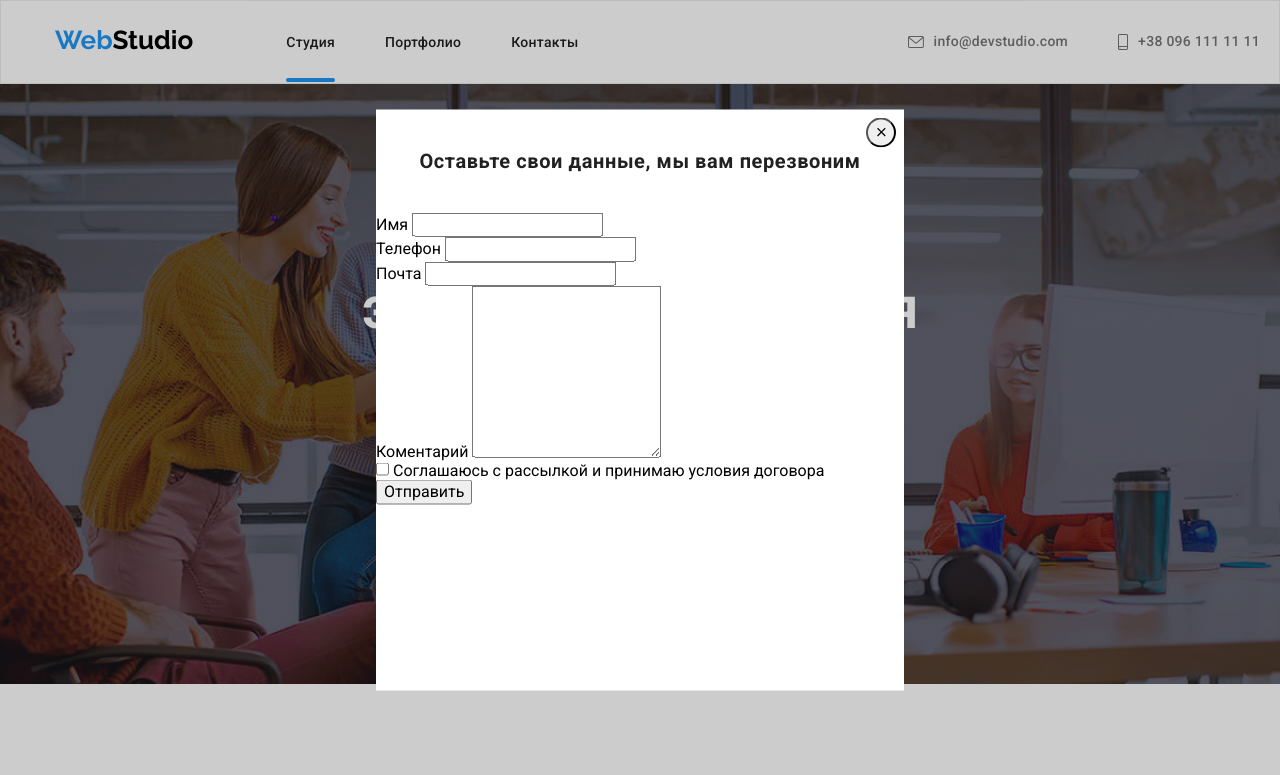
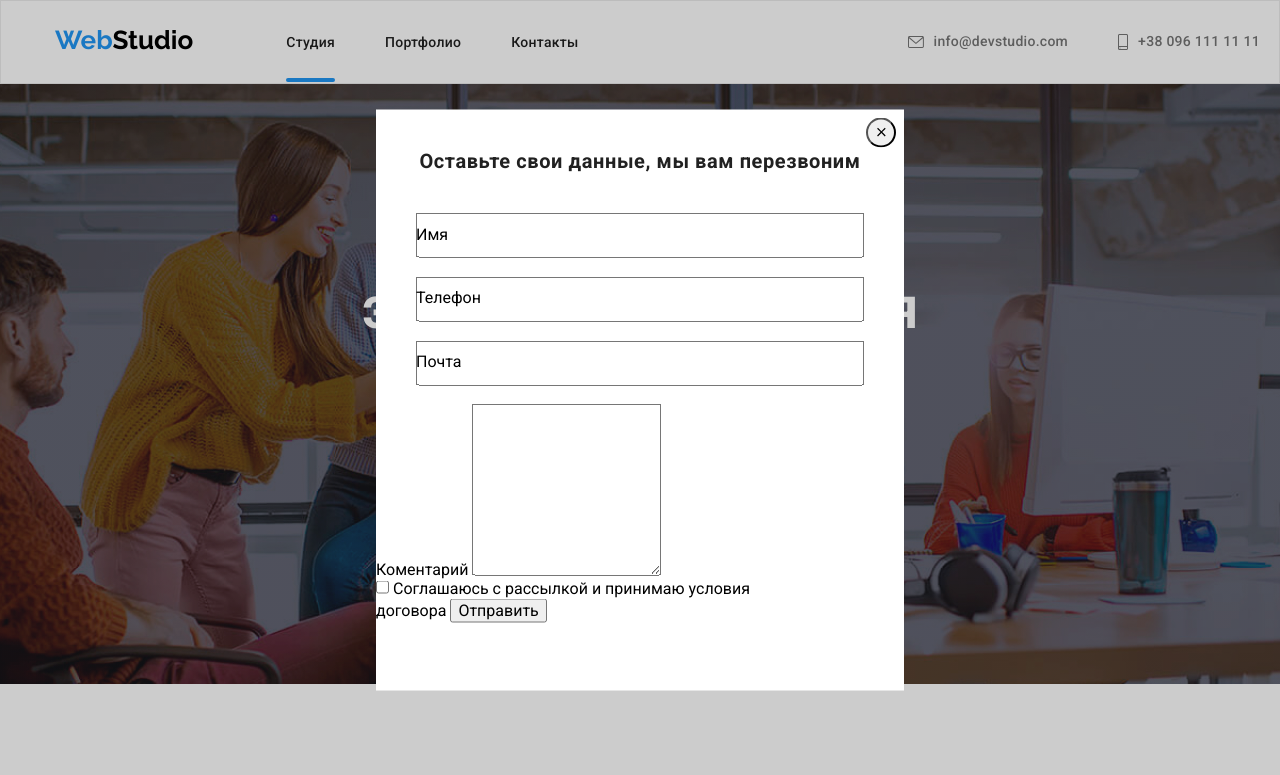
Before and after one commit to Karpenko-Dm/goit-markup-hw-06, a plain HTML site: page index.html in a window 1280 px wide. Both pictures are taken after a click on the button "Заказать услугу". Shown: the top 775 px of the page. Drawn offline with nearby package versions, Linux system fonts and the light colour scheme.

Commit message:
Добавляет падинги

```diff
--- a/css/style.css
+++ b/css/style.css
@@ -484,10 +484,16 @@ footer {
   height: 30px;
 }
 
-.speaker-form {
-  display: block;
+.form {
+  height: 58px;
+  width: 448px;
 }
-.speaker-form > p {
+.form-input {
+  width: 100%;
+  padding: 11px 11px 12px;
+  margin-left: 40px;
+}
+.form-speaker p {
   font-size: 20px;
   font-weight: 700;
   line-height: 1.15;
@@ -496,6 +502,23 @@ footer {
 
   margin: 0px;
   padding: 40px;
+}
+.form-field {
+  position: relative;
+}
+.form-label {
+  position: absolute;
+  top: 50%;
+  left: 40px;
+
+  transform: translateY(-50%);
+
+  transition: transform 250ms linear;
+}
+
+.form-input:focus + .form-label {
+  color: red;
+  transform: translateY(-50px);
 }
 
 /*=================work list===============*/
--- a/index.html
+++ b/index.html
@@ -315,27 +315,33 @@
     <button class="button-close" data-modal-close><svg class="close-icon" width="18px" height="18px">
       <use href="./img/symbol-defs1.svg#icon-close"></use>
     </svg></button>
-<div class="speaker-form">
+<div class="form-speaker">
     <p speaker-form-title>Оставьте свои данные, мы вам перезвоним</p>
-  <form>
-
-  </form>
-    <lable for="name">Имя </lable>
-  <input type="text" name="name" id="name" />
-  <br>
-  <lable for="tel">Телефон </lable>
-  <input type="tel" name="tel" id="tel" />
-
-  <br><lable for="mail">Почта </lable>
-  <input type="email" name="mail" id="mail" />
+  <form class="form">
+    <div class="form-field">
+<input type="text" class="form-input" name="name" id="name" />
+    <label for="name" class="form-label">Имя </label>
+  </div>
 <br>
-  <lable for="comment">Коментарий </lable>
+<div class="form-field">
+<input type="tel" class="form-input" name="tel" id="tel" />
+  <label for="tel" class="form-label">Телефон </label>
+  </div>
+<br>
+<div class="form-field">
+<input type="email" class="form-input" name="mail" id="mail" />
+  <label for="mail" class="form-label">Почта </label>
+</div>
+<br>
+  <label for="comment">Коментарий </label>
   <textarea name="comment" id="comment"  rows="9"></textarea>
 <br>
-<input type="checkbox" name="" id="" />
-<lable for=""> Соглашаюсь с рассылкой и принимаю условия договора</lable>
+  <input type="checkbox" name="" id="" />
+  <label for=""> Соглашаюсь с рассылкой и принимаю условия договора</lable>
 
 <button type="submit">Отправить</button>
+</form>
+</div>
 </div>
   </div>
 </div>
```
